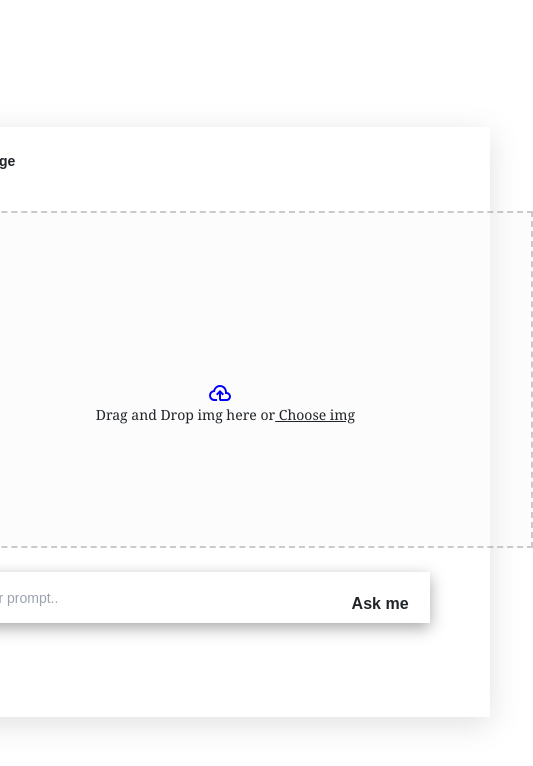
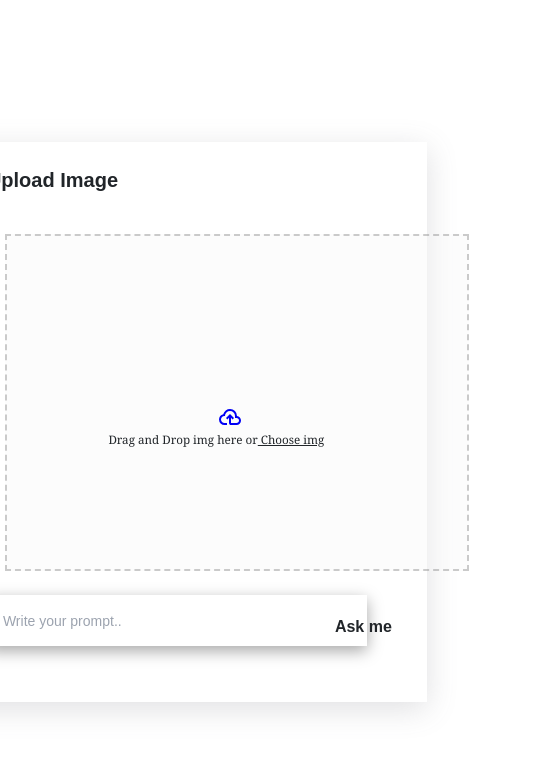
Before and after one commit to abishkar123/-Image-Text-AI, a React (Vite) app: page / in a window 390 px wide. Shown: the top 766 px of the page, 533 px wide, since content can reach past the window. Built offline with nearby package versions, Linux system fonts and the light colour scheme.

Commit message:
UI updated

```diff
--- a/src/App.css
+++ b/src/App.css
@@ -8,8 +8,6 @@
   font-family: var(--text-font);
   width: auto;
   min-height: 90vh;
-
-
 }
 .parent-container {
   display: flex;
@@ -74,3 +72,40 @@
   box-shadow: rgba(99, 99, 99, 0.2) 0px 2px 8px 0px;
 
 }
+
+.icons{
+  position: relative;
+  left: 15vh;
+}
+@media only screen and (max-width: 700px) {
+  .img-upload{
+    width:65vh;
+    min-height:50vh;
+  }
+  .img-box{
+    width: 55vh;
+    height: 40vh;
+
+   position: relative;
+   left: 5vh;
+  }
+
+  .text-position{
+    position: relative;
+    right:6vh;
+    font-size: smaller;
+  }
+  .icons{
+    position: relative;
+    left: 7vh;
+  }
+  .input-content{
+    width: 45vh;
+   }
+   .button-text{
+
+    left:23rem;
+
+  }
+
+}
--- a/src/App.jsx
+++ b/src/App.jsx
@@ -98,16 +98,16 @@ function App() {
         <section>
           <div className='parent-container'>
             <div className='img-upload'>
-              <p className='text-sm font-semibold p-4'>Upload Image</p>
+              <p className='text-xl font-semibold p-4'>Upload Image</p>
               <div className='img-box'>
                 <div className='text-sm font-normal font-serif img-drag-drop'>
                   <div>
-                    <span className='position: relative left-28'>
+                    <span className='icons'>
                       <svg xmlns="http://www.w3.org/2000/svg" height="24px" viewBox="0 -960 960 960" width="24px" fill="#0000F5">
                         <path d="M260-160q-91 0-155.5-63T40-377q0-78 47-139t123-78q25-92 100-149t170-57q117 0 198.5 81.5T760-520q69 8 114.5 59.5T920-340q0 75-52.5 127.5T740-160H520q-33 0-56.5-23.5T440-240v-206l-64 62-56-56 160-160 160 160-56 56-64-62v206h220q42 0 71-29t29-71q0-42-29-71t-71-29h-60v-80q0-83-58.5-141.5T480-720q-83 0-141.5 58.5T280-520h-20q-58 0-99 41t-41 99q0 58 41 99t99 41h100v80H260Zm220-280Z"/>
                       </svg>
                     </span>
-                    <label htmlFor='files'>Drag and Drop img here or
+                    <label className="text-position" htmlFor='files'>Drag and Drop img here or
                       <span className='underline'> Choose img</span>
                     </label>
 
```
